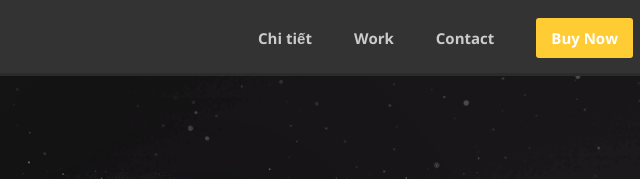
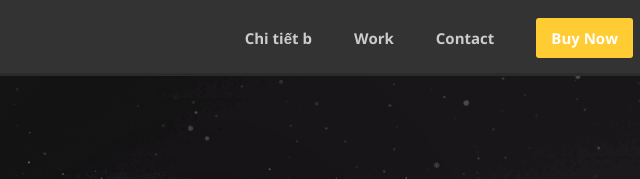
Before and after one commit to DamQuangKhoa/ThachThucLTV, a plain HTML site: page index.html in a window 1280 px wide. Shown: the top 179 px of the page, 456-1096 px from the left. Drawn offline with nearby package versions, Linux system fonts and the light colour scheme.

Commit message:
Loan sua 2

```diff
--- a/index.html
+++ b/index.html
@@ -65,7 +65,7 @@
                             </div>
                             <div id="navbar-collapse-02" class="collapse navbar-collapse">
                                 <ul class="nav navbar-nav navbar-right">
-                                    <li class="active propClone"><a href="#">Chi tiết</a></li>
+                                    <li class="active propClone"><a href="#">Chi tiết b</a></li>
                                     <li class="propClone"><a href="#">Work</a></li>
                                     <li class="propClone"><a href="#">Contact</a></li>
                                     <li class="propClone"><a class="" href="#"><span class="pix_header_button pix_builder_bg">Buy Now</span></a></li>
```
